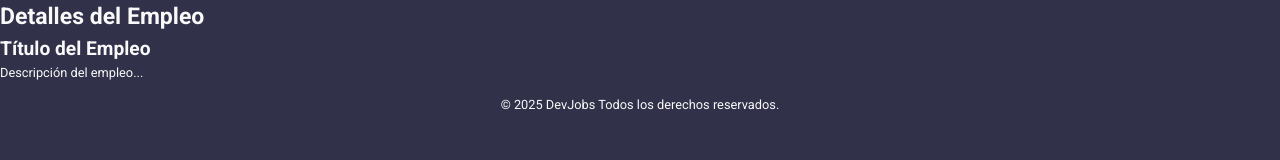
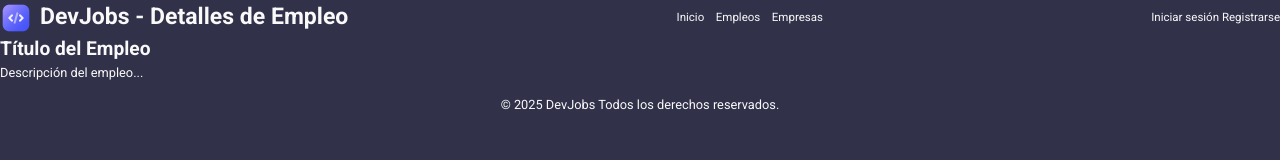
Before and after one commit to alizunega/jscamp_dev, a plain HTML site: page pages/jobdetails.html in a window 1280 px wide. Drawn offline with Linux system fonts and the light colour scheme.

Commit message:
fix links nav

```diff
--- a/pages/jobdetails.html
+++ b/pages/jobdetails.html
@@ -10,8 +10,18 @@
 </head>
 
 <body>
-    <header>
-        <h1>Detalles del Empleo</h1>
+        <header>
+        <h1><img src="../assets/icons/code.png" alt="DevJobs" class="icon-devjobs">DevJobs - Detalles de Empleo</h1>
+        <nav class="nav">
+            <a href="/pages/index.html">Inicio</a>
+            <a href="/pages/search.html">Empleos</a>
+            <a href="/pages/companies.html">Empresas</a>
+            <!-- <a href="/pages/post-job.html">Publicar un empleo</a> -->
+        </nav>
+        <nav>
+            <a href="/pages/login.html">Iniciar sesión</a>
+            <a href="/pages/register.html">Registrarse</a>
+        </nav>
     </header>
     <main>
         <section>
```
Also changed, not shown: pages/index.html (+1 -1 lines), pages/login.html (+11 -1 lines), pages/profile.html (+11 -1 lines), pages/register.html (+11 -1 lines), pages/search.html (+11 -1 lines).
